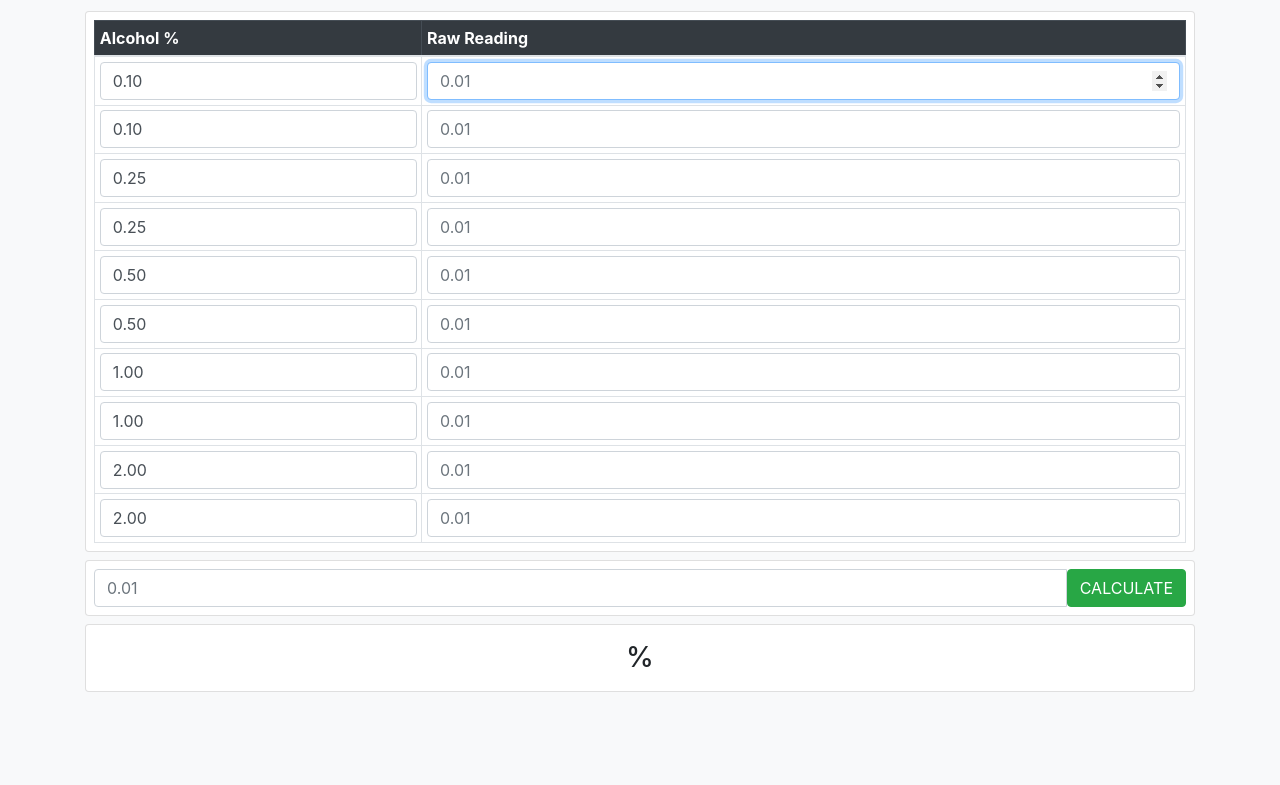
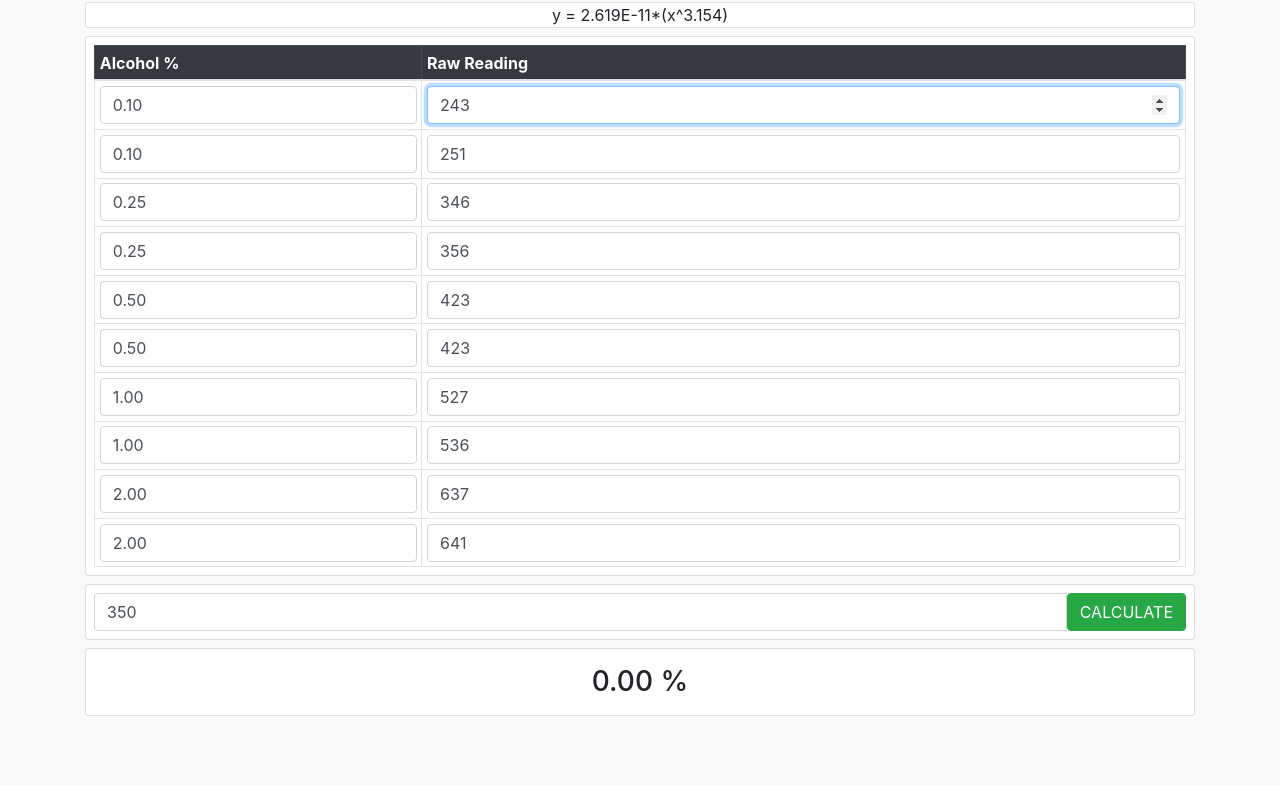
Before and after one commit to gepran/AlcoholDetectorCalibration, a plain HTML site: page index.html in a window 1280 px wide. Shown: the part 148-933 px from the top of the page. Drawn offline with nearby package versions, Linux system fonts and the light colour scheme.

Commit message:
commit 7

```diff
--- /dev/null
+++ b/assets/css/custom-style.css
@@ -0,0 +1,6 @@
+@charset "UTF-8";
+
+table .input-group-text{
+    border-top-right-radius: 0;
+    border-bottom-right-radius: 0;
+}
--- a/index.html
+++ b/index.html
@@ -11,6 +11,7 @@
 
     <link rel="stylesheet" href="https://stackpath.bootstrapcdn.com/bootstrap/4.5.2/css/bootstrap.min.css"
           integrity="sha384-JcKb8q3iqJ61gNV9KGb8thSsNjpSL0n8PARn9HuZOnIxN0hoP+VmmDGMN5t9UJ0Z" crossorigin="anonymous">
+    <link rel="stylesheet" href="assets/css/custom-style.css">
 
     <script src="//d3js.org/d3.v3.min.js" charset="utf-8"></script>
 </head>
@@ -19,12 +20,13 @@
     <div class="container">
         <main>
             <div class="py-3 text-center">
-                <img class="d-block mx-auto mb-4" src="https://www.lunapic.com/editor/premade/transparent.gif" alt="" width="72" height="57">
-                <h2>Alcohol Detector Calibration</h2>
+                <img class="d-block mx-auto mb-3" src="https://rarecombinations.com/wp-content/uploads/2020/03/cropped-cropped-1.png" alt="" height="57">
+                <h4>Alcohol Detector Calibration</h4>
             </div>
 
             <div class="row g-3">
                 <div class="col-md-12 col-lg-12 order-md-last">
+                    <p class="card text-center my-2"> y = 2.619E-11*(x^3.154)</p>
                     <form class="card p-2 needs-validation" novalidate>
                         <table class="table table-bordered table-sm m-0" id="adc-data-table">
                             <thead class="table-dark">
@@ -36,43 +38,43 @@
                             <tbody>
                                 <tr>
                                     <td><input type="number" min="0" step="0.01" class="form-control alcohol-percentage" placeholder="%" value="0.10" required></td>
-                                    <td><input type="number" class="form-control raw-reading" placeholder="0.01" autofocus tabindex="1" required ></td>
+                                    <td><input type="number" class="form-control raw-reading" placeholder="0.01" autofocus value="243" tabindex="1" required ></td>
                                 </tr>
                                 <tr>
-                                    <td><input type="number" min="0" step="0.01" class="form-control alcohol-percentage" placeholder="%" value="0.10" required></td>
-                                    <td><input type="number" class="form-control raw-reading" placeholder="0.01" tabindex="2" required ></td>
+                                    <td><input type="number" min="0" step="0.01" class="form-control  alcohol-percentage" placeholder="%" value="0.10" required></td>
+                                    <td><input type="number" class="form-control raw-reading" placeholder="0.01" value="251" tabindex="2" required ></td>
                                 </tr>
                                 <tr>
-                                    <td><input type="number" min="0" step="0.01" class="form-control alcohol-percentage" placeholder="%" value="0.25" required></td>
-                                    <td><input type="number" class="form-control raw-reading" placeholder="0.01" tabindex="3" required ></td>
+                                    <td><input type="number" min="0" step="0.01" class="form-control  alcohol-percentage" placeholder="%" value="0.25" required></td>
+                                    <td><input type="number" class="form-control raw-reading" placeholder="0.01" value="346" tabindex="3" required ></td>
                                 </tr>
                                 <tr>
-                                    <td><input type="number" min="0" step="0.01" class="form-control alcohol-percentage" placeholder="%" value="0.25" required></td>
-                                    <td><input type="number" class="form-control raw-reading" placeholder="0.01" tabindex="4" required ></td>
+                                    <td><input type="number" min="0" step="0.01" class="form-control  alcohol-percentage" placeholder="%" value="0.25" required></td>
+                                    <td><input type="number" class="form-control raw-reading" placeholder="0.01" value="356" tabindex="4" required ></td>
                                 </tr>
                                 <tr>
-                                    <td><input type="number" min="0" step="0.01" class="form-control alcohol-percentage" placeholder="%" value="0.50" required></td>
-                                    <td><input type="number" class="form-control raw-reading" placeholder="0.01" tabindex="5" required></td>
+                                    <td><input type="number" min="0" step="0.01" class="form-control  alcohol-percentage" placeholder="%" value="0.50" required></td>
+                                    <td><input type="number" class="form-control raw-reading" placeholder="0.01" value="423" tabindex="5" required></td>
                                 </tr>
                                 <tr>
-                                    <td><input type="number" min="0" step="0.01" class="form-control alcohol-percentage" placeholder="%" value="0.50" required></td>
-                                    <td><input type="number" class="form-control raw-reading" placeholder="0.01" tabindex="6" required></td>
+                                    <td><input type="number" min="0" step="0.01" class="form-control  alcohol-percentage" placeholder="%" value="0.50" required></td>
+                                    <td><input type="number" class="form-control raw-reading" placeholder="0.01" value="423" tabindex="6" required></td>
                                 </tr>
                                 <tr>
-                                    <td><input type="number" min="0" step="0.01" class="form-control alcohol-percentage" placeholder="%" value="1.00" required></td>
-                                    <td><input type="number" class="form-control raw-reading" placeholder="0.01" tabindex="7" required></td>
+                                    <td><input type="number" min="0" step="0.01" class="form-control  alcohol-percentage" placeholder="%" value="1.00" required></td>
+                                    <td><input type="number" class="form-control raw-reading" placeholder="0.01" value="527" tabindex="7" required></td>
                                 </tr>
                                 <tr>
-                                    <td><input type="number" min="0" step="0.01" class="form-control alcohol-percentage" placeholder="%" value="1.00" required></td>
-                                    <td><input type="number" class="form-control raw-reading" placeholder="0.01" tabindex="8" required></td>
+                                    <td><input type="number" min="0" step="0.01" class="form-control  alcohol-percentage" placeholder="%" value="1.00" required></td>
+                                    <td><input type="number" class="form-control raw-reading" placeholder="0.01" value="536" tabindex="8" required></td>
                                 </tr>
                                 <tr>
-                                    <td><input type="number" min="0" step="0.01" class="form-control alcohol-percentage" placeholder="%" value="2.00" required></td>
-                                    <td><input type="number" class="form-control raw-reading" placeholder="0.01" tabindex="9" required></td>
+                                    <td><input type="number" min="0" step="0.01" class="form-control  alcohol-percentage" placeholder="%" value="2.00" required></td>
+                                    <td><input type="number" class="form-control raw-reading" placeholder="0.01" value="637" tabindex="9" required></td>
                                 </tr>
                                 <tr>
-                                    <td><input type="number" min="0" step="0.01" class="form-control alcohol-percentage" placeholder="%" value="2.00" required></td>
-                                    <td><input type="number" class="form-control raw-reading" placeholder="0.01" tabindex="10" required></td>
+                                    <td><input type="number" min="0" step="0.01" class="form-control  alcohol-percentage" placeholder="%" value="2.00" required></td>
+                                    <td><input type="number" class="form-control raw-reading" placeholder="0.01" value="641" tabindex="10" required></td>
                                 </tr>
                             </tbody>
                         </table>
@@ -81,13 +83,13 @@
 
                     <form class="card p-2 my-2 needs-validation">
                         <div class="input-group">
-                            <input type="number" class="form-control" id="calculation-raw" placeholder="0.01" tabindex="11" required >
+                            <input type="number" class="form-control" id="calculation-raw" placeholder="0.01" tabindex="11" value="350" required >
                             <button type="button" class="btn btn-success" id="calculation-btn" onclick="calculateAlcoholPercentage()">CALCULATE</button>
                         </div>
                     </form>
 
                     <div class="card py-3 text-center">
-                        <h3 class="m-0"><span id="calculation-result"></span><span> %</span></h3>
+                        <h3 class="m-0"><span id="calculation-result">0.00</span><span> %</span></h3>
                     </div>
 
                 </div>
@@ -95,7 +97,10 @@
         </main>
 
         <footer class="my-5 pt-5 text-muted text-center text-small">
-            <p class="mb-1">© 2020 Henka</p>
+            <p class="mb-1">© 2020 Henka Kombucha</p>
+
+
+            <p>ADC built for <a href="https://rarecombinations.com/" target="_blank">Rare Combinations LLC</a></p>
         </footer>
     </div>
 
```
